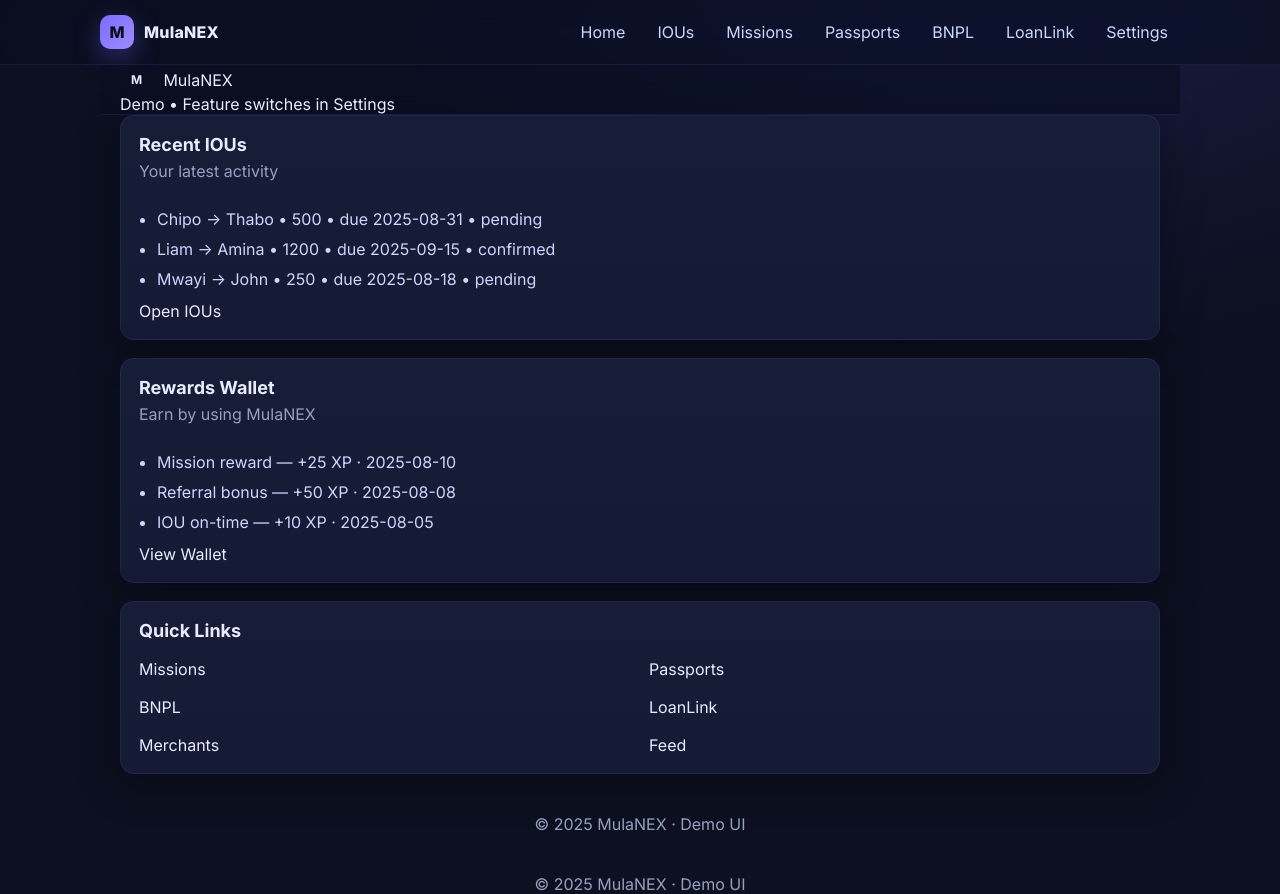
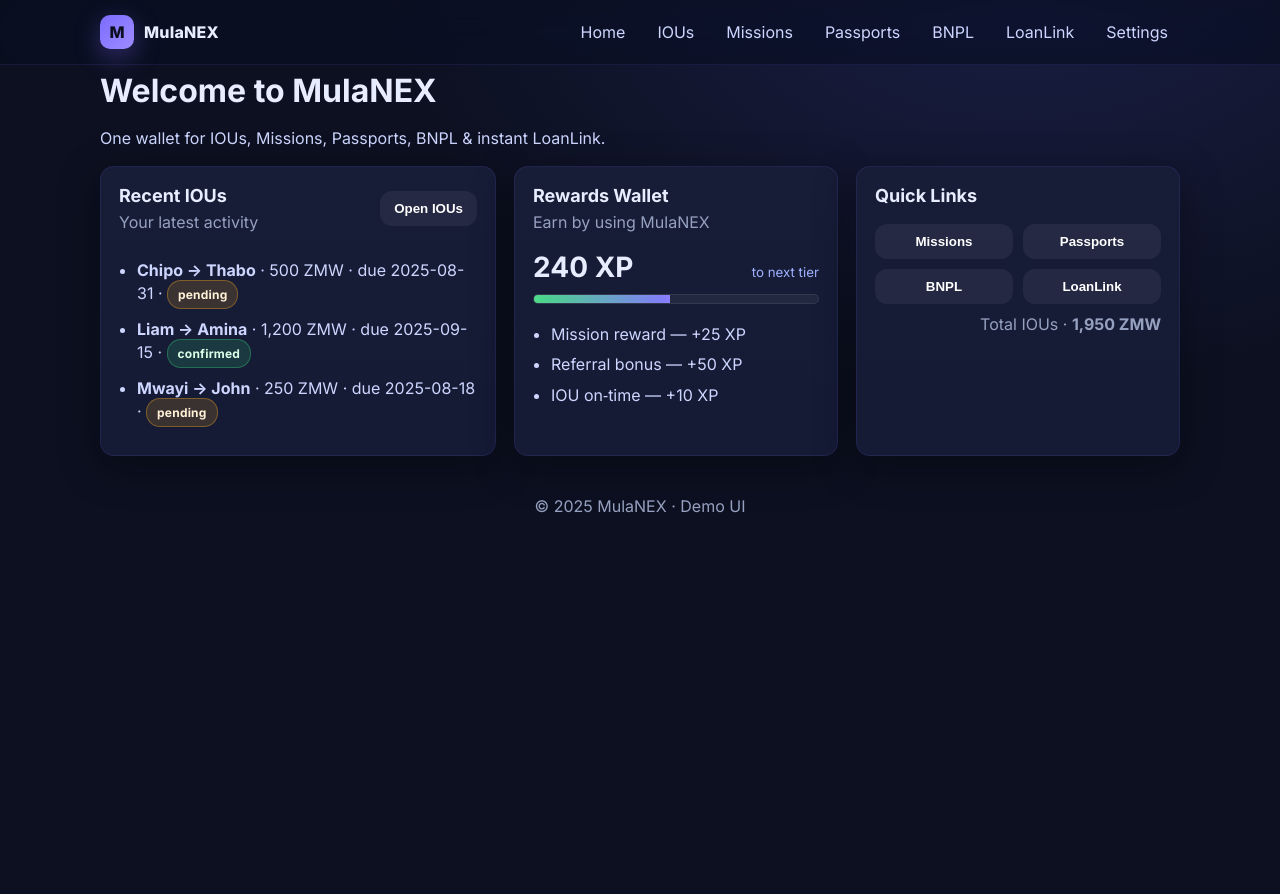
Before and after one commit to Mzondiwe/mulanex-demo, a Next.js app: page / in a window 1280 px wide. After the commit the page ends 800 px from the top, so only its background shows below. Built offline with nearby package versions, Linux system fonts and the light colour scheme.

Commit message:
Update index.js

```diff
--- a/pages/index.js
+++ b/pages/index.js
@@ -1,46 +1,59 @@
-// /pages/index.js
-import Link from 'next/link';
 import Card from '../components/Card';
-import { ious, wallet } from '../lib/data';
+import Badge from '../components/Badge';
+import Progress from '../components/Progress';
+import Button from '../components/Button';
+import { ious as iousSeed } from '../lib/data';
 
 export default function Home() {
+  const ious = iousSeed || [];
+
+  const total = ious.reduce((s, x) => s + Number(x.amount || 0), 0);
+  const latest = ious.slice(0, 3);
+
   return (
     <>
-      <nav className="nav container">
-        <div className="brand"><span className="badge">M</span> MulaNEX</div>
-        <div style={{marginLeft:'auto'}} className="muted">Demo • Feature switches in Settings</div>
-      </nav>
+      <h1>Welcome to MulaNEX</h1>
+      <p>One wallet for IOUs, Missions, Passports, BNPL & instant LoanLink.</p>
 
-      <main className="container grid cols-3">
-        <Card title="Recent IOUs" subtitle="Your latest activity">
+      <div className="grid grid--3" style={{marginTop:18}}>
+        <Card title="Recent IOUs" subtitle="Your latest activity" action={<Button variant="ghost" onClick={()=>location.assign('/ious')}>Open IOUs</Button>}>
           <ul className="list">
-            {ious.map(i => (
-              <li key={i.id}>{i.from} → {i.to} • {i.amount} • due {i.due} • {i.status}</li>
+            {latest.map((r)=>(
+              <li key={r.id}>
+                <strong>{r.from} → {r.to}</strong> · {Number(r.amount).toLocaleString('en-ZM')} ZMW · due {r.due} ·{' '}
+                <Badge tone={r.status==='confirmed'?'success': r.status==='pending'?'warning':'neutral'}>{r.status}</Badge>
+              </li>
             ))}
           </ul>
-          <div style={{marginTop:12}}><Link href="/ious" className="button">Open IOUs</Link></div>
         </Card>
 
-        <Card title="Rewards Wallet" subtitle="Earn by using MulaNEX" right={<div className="kpi">{wallet.balance} XP</div>}>
-          <ul className="list">
-            {wallet.transactions.map(t => (<li key={t.id}>{t.type} — {t.amount>0?'+':''}{t.amount} XP · {t.ts}</li>))}
-          </ul>
-          <div style={{marginTop:12}}><Link href="/wallet" className="button">View Wallet</Link></div>
+        <Card title="Rewards Wallet" subtitle="Earn by using MulaNEX">
+          <div style={{display:'grid', gap:10}}>
+            <div style={{display:'flex', justifyContent:'space-between', alignItems:'baseline'}}>
+              <strong style={{fontSize:28}}>240 XP</strong>
+              <small style={{color:'#9fb1ff'}}>to next tier</small>
+            </div>
+            <Progress value={48} />
+            <ul className="list">
+              <li>Mission reward — +25 XP</li>
+              <li>Referral bonus — +50 XP</li>
+              <li>IOU on‑time — +10 XP</li>
+            </ul>
+          </div>
         </Card>
 
         <Card title="Quick Links">
-          <div className="grid" style={{gridTemplateColumns:'repeat(2,1fr)'}}>
-            <Link href="/missions" className="tab">Missions</Link>
-            <Link href="/passports" className="tab">Passports</Link>
-            <Link href="/bnpl" className="tab">BNPL</Link>
-            <Link href="/loanlink" className="tab">LoanLink</Link>
-            <Link href="/merchants" className="tab">Merchants</Link>
-            <Link href="/feed" className="tab">Feed</Link>
+          <div style={{display:'grid', gridTemplateColumns:'repeat(2, minmax(0,1fr))', gap:10}}>
+            <Button variant="ghost" onClick={()=>location.assign('/missions')}>Missions</Button>
+            <Button variant="ghost" onClick={()=>location.assign('/passports')}>Passports</Button>
+            <Button variant="ghost" onClick={()=>location.assign('/bnpl')}>BNPL</Button>
+            <Button variant="ghost" onClick={()=>location.assign('/loanlink')}>LoanLink</Button>
+          </div>
+          <div className="right" style={{marginTop:10, color:'#96a1c0'}}>
+            Total IOUs · <strong>{total.toLocaleString('en-ZM')} ZMW</strong>
           </div>
         </Card>
-      </main>
-
-      <div className="footer">© 2025 MulaNEX · Demo UI</div>
+      </div>
     </>
   );
 }
```
